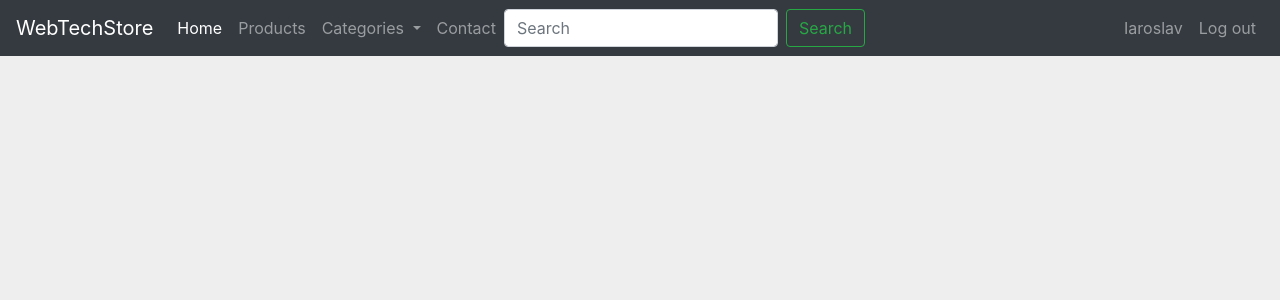
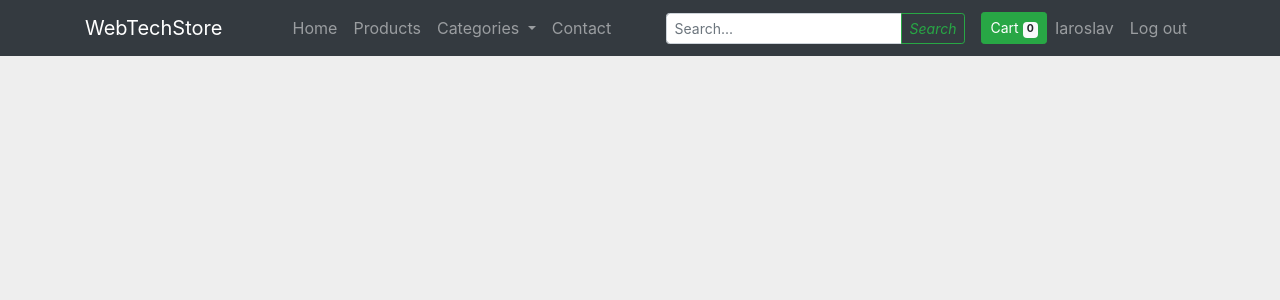
Before and after one commit to Iaroslavv/WebStore, a Flask app: page / in a window 1280 px wide. Shown: the top 300 px of the page. Run offline with Flask 2, Linux system fonts and the light colour scheme; a user stored in the database is signed in; some libraries are stand-ins or nearby versions.

Commit message:
change navbar

```diff
--- a/app/templates/layout.html
+++ b/app/templates/layout.html
@@ -20,16 +20,17 @@
     <title>Main</title>
   </head>
   <body>
-    <nav class="navbar sticky-top navbar-expand-lg navbar-dark bg-dark">
-        <a class="navbar-brand" href="{{ url_for('users.index') }}">WebTechStore</a>
-        <button class="navbar-toggler" type="button" data-toggle="collapse" data-target="#navbarSupportedContent" aria-controls="navbarSupportedContent" aria-expanded="false" aria-label="Toggle navigation">
+    <nav class="navbar navbar-expand-md navbar-dark bg-dark">
+      <div class="container">
+          <a class="navbar-brand" href="index.html">WebTechStore</a>
+          <button class="navbar-toggler" type="button" data-toggle="collapse" data-target="#navbarsExampleDefault" aria-controls="navbarsExampleDefault" aria-expanded="false" aria-label="Toggle navigation">
               <span class="navbar-toggler-icon"></span>
           </button>
 
-        <div class="collapse navbar-collapse" id="navbarSupportedContent">
-          <ul class="navbar-nav mr-auto">
-            <li class="nav-item active">
-              <a class="nav-link" href="{{ url_for('users.index') }}">Home <span class="sr-only">(current)</span></a>
+          <div class="collapse navbar-collapse justify-content-end" id="navbarsExampleDefault">
+              <ul class="navbar-nav m-auto">
+                  <li class="nav-item">
+                      <a class="nav-link" href="{{ url_for('users.index') }}">Home</a>
                   </li>
                   <li class="nav-item">
                       <a class="nav-link" href="{{ url_for('users.products') }}">Products</a>
@@ -44,30 +45,45 @@
                     </div>
                   </li>
                   <li class="nav-item">
-                <a class="nav-link" href="#">Contact</a>
+                      <a class="nav-link" href="contact.html">Contact</a>
                   </li>
+              </ul>
+
               <form class="form-inline my-2 my-lg-0">
-                <input class="form-control mr-sm-2" type="search" placeholder="Search" aria-label="Search">
-                <button class="btn btn-outline-success my-2 my-sm-0" type="submit">Search</button>
-              </form>
+                  <div class="input-group input-group-sm">
+                      <input type="text" class="form-control" aria-label="Small" aria-describedby="inputGroup-sizing-sm" placeholder="Search...">
+                      <div class="input-group-append">
+                          <button type="button" class="btn btn-outline-success">
+                              <i class="fa fa-search">Search</i>
+                          </button>
                       </div>
-        <ul class="navbar-nav ml-auto">
+                  </div>
                   {% if current_user.is_authenticated %}
+                  <a class="btn btn-success btn-sm ml-3" href="cart.html">
+                      <i class="fa fa-shopping-cart"></i> Cart
+                      <span class="badge badge-light">0</span>
+                  </a>
+                  <ul class="navbar-nav m-auto">
                   <li class="nav-item" style="text-align: right;">
                   <a class="nav-link" href="{{ url_for('users.account') }}">{{ current_user.name }}</a>
                 </li>
-          <li class="nav-item" style="text-align: right;">
+                <li class="nav-item">
                   <a class="nav-link" href="{{ url_for('users.logout') }}">Log out</a>
                 </li>
+              </ul>
                   {% else %}
-            <li class="nav-item" style="text-align: right;">
-              <a class="nav-link" href="{{ url_for('users.login') }}">Log In</a>
+                  <ul class="navbar-nav m-auto">
+                    <li class="nav-item">
+                      <a class="nav-link"  href="{{ url_for('users.login') }}">Log in</a>
                     </li>
-            <li class="nav-item" style="text-align: right;">
+                    <li class="nav-item">
                     <a class="nav-link" href="{{ url_for('users.signup') }}">Sign Up</a>
                     </li>
+                  </ul>
                   {% endif %}
-            </ul>
+              </form>
+          </div>
+      </div>
   </nav>
       <div class="col-md-8">
         {% with messages = get_flashed_messages(with_categories=true) %}
```
Lines whose indentation alone changed are shown as unchanged.
